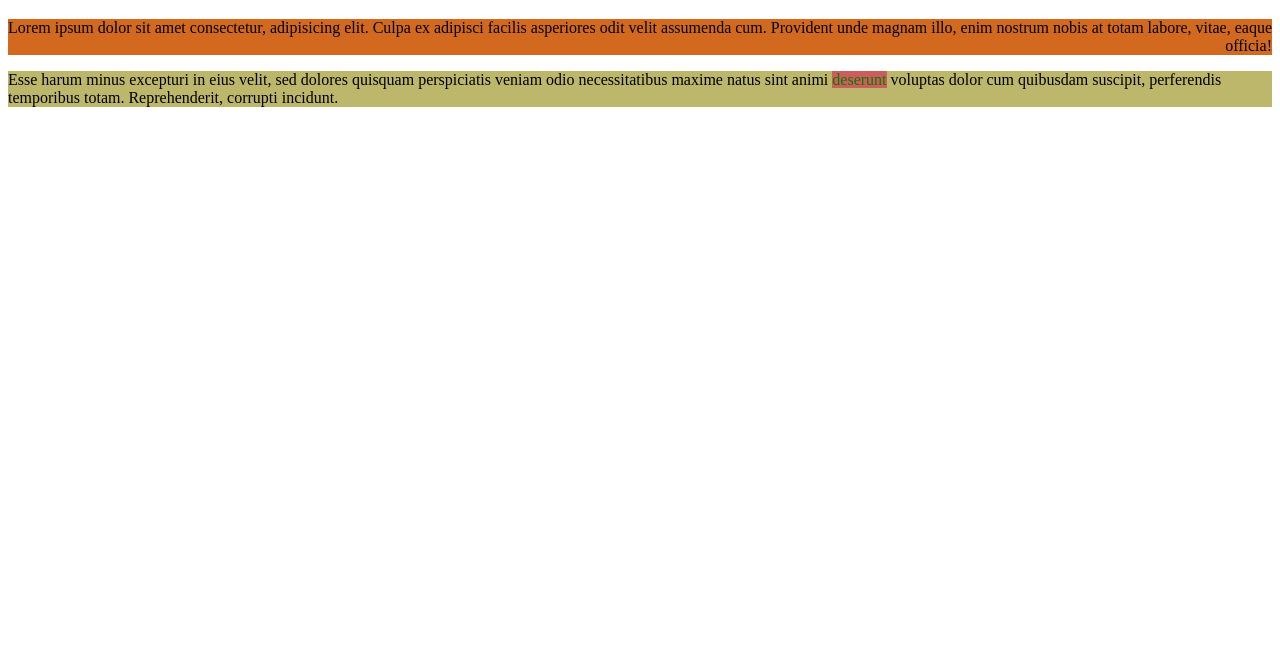
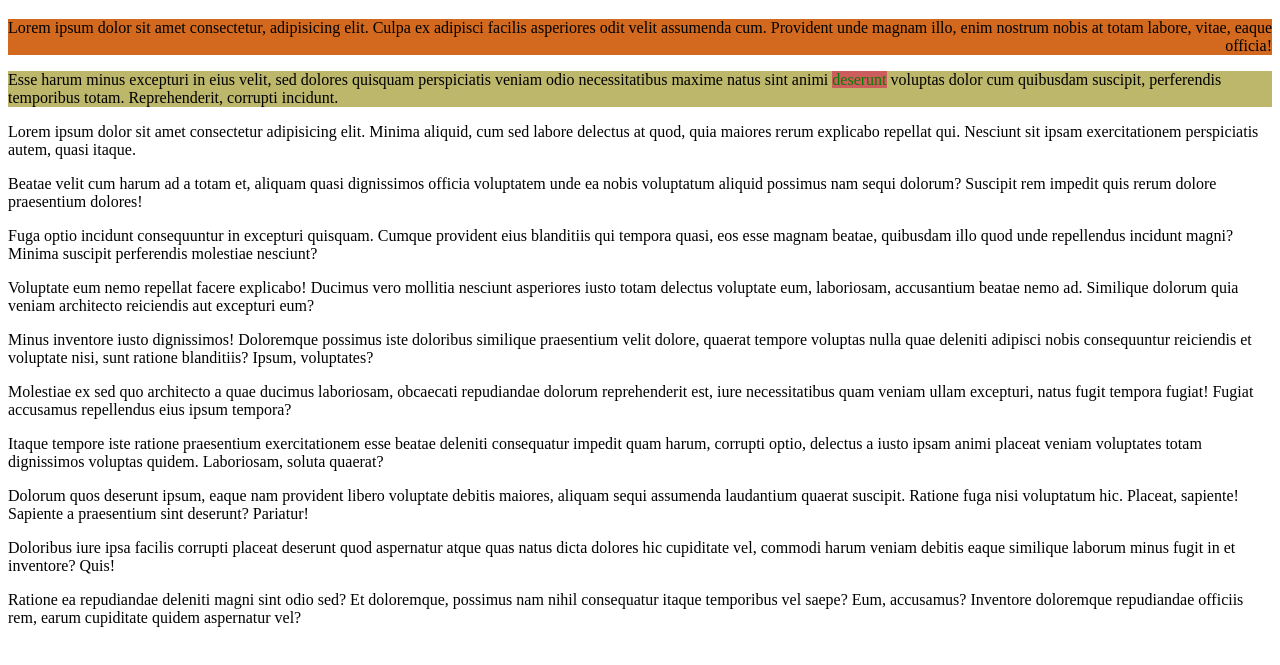
Before and after one commit to jkattoeva/css-5, a plain HTML site: page index.html in a window 1280 px wide. Shown: the part 61-726 px from the top of the page. Drawn offline with Linux system fonts and the light colour scheme.

Commit message:
add lorem 10

```diff
--- a/index.html
+++ b/index.html
@@ -11,6 +11,16 @@
   <h1 class="text-black">Зима</h1>
   <p id="example-1">Lorem ipsum dolor sit amet consectetur, adipisicing elit. Culpa ex adipisci facilis asperiores odit velit assumenda cum. Provident unde magnam illo, enim nostrum nobis at totam labore, vitae, eaque officia!</p>
   <p id="example-2">Esse harum minus excepturi in eius velit, sed dolores quisquam perspiciatis veniam odio necessitatibus maxime natus sint animi <span class="text-green">deserunt</span> voluptas dolor cum quibusdam suscipit, perferendis temporibus totam. Reprehenderit, corrupti incidunt.</p>
+  <p>Lorem ipsum dolor sit amet consectetur adipisicing elit. Minima aliquid, cum sed labore delectus at quod, quia maiores rerum explicabo repellat qui. Nesciunt sit ipsam exercitationem perspiciatis autem, quasi itaque.</p>
+  <p>Beatae velit cum harum ad a totam et, aliquam quasi dignissimos officia voluptatem unde ea nobis voluptatum aliquid possimus nam sequi dolorum? Suscipit rem impedit quis rerum dolore praesentium dolores!</p>
+  <p>Fuga optio incidunt consequuntur in excepturi quisquam. Cumque provident eius blanditiis qui tempora quasi, eos esse magnam beatae, quibusdam illo quod unde repellendus incidunt magni? Minima suscipit perferendis molestiae nesciunt?</p>
+  <p>Voluptate eum nemo repellat facere explicabo! Ducimus vero mollitia nesciunt asperiores iusto totam delectus voluptate eum, laboriosam, accusantium beatae nemo ad. Similique dolorum quia veniam architecto reiciendis aut excepturi eum?</p>
+  <p>Minus inventore iusto dignissimos! Doloremque possimus iste doloribus similique praesentium velit dolore, quaerat tempore voluptas nulla quae deleniti adipisci nobis consequuntur reiciendis et voluptate nisi, sunt ratione blanditiis? Ipsum, voluptates?</p>
+  <p>Molestiae ex sed quo architecto a quae ducimus laboriosam, obcaecati repudiandae dolorum reprehenderit est, iure necessitatibus quam veniam ullam excepturi, natus fugit tempora fugiat! Fugiat accusamus repellendus eius ipsum tempora?</p>
+  <p>Itaque tempore iste ratione praesentium exercitationem esse beatae deleniti consequatur impedit quam harum, corrupti optio, delectus a iusto ipsam animi placeat veniam voluptates totam dignissimos voluptas quidem. Laboriosam, soluta quaerat?</p>
+  <p>Dolorum quos deserunt ipsum, eaque nam provident libero voluptate debitis maiores, aliquam sequi assumenda laudantium quaerat suscipit. Ratione fuga nisi voluptatum hic. Placeat, sapiente! Sapiente a praesentium sint deserunt? Pariatur!</p>
+  <p>Doloribus iure ipsa facilis corrupti placeat deserunt quod aspernatur atque quas natus dicta dolores hic cupiditate vel, commodi harum veniam debitis eaque similique laborum minus fugit in et inventore? Quis!</p>
+  <p>Ratione ea repudiandae deleniti magni sint odio sed? Et doloremque, possimus nam nihil consequatur itaque temporibus vel saepe? Eum, accusamus? Inventore doloremque repudiandae officiis rem, earum cupiditate quidem aspernatur vel?</p>
 
 </body>
 </html>
```
